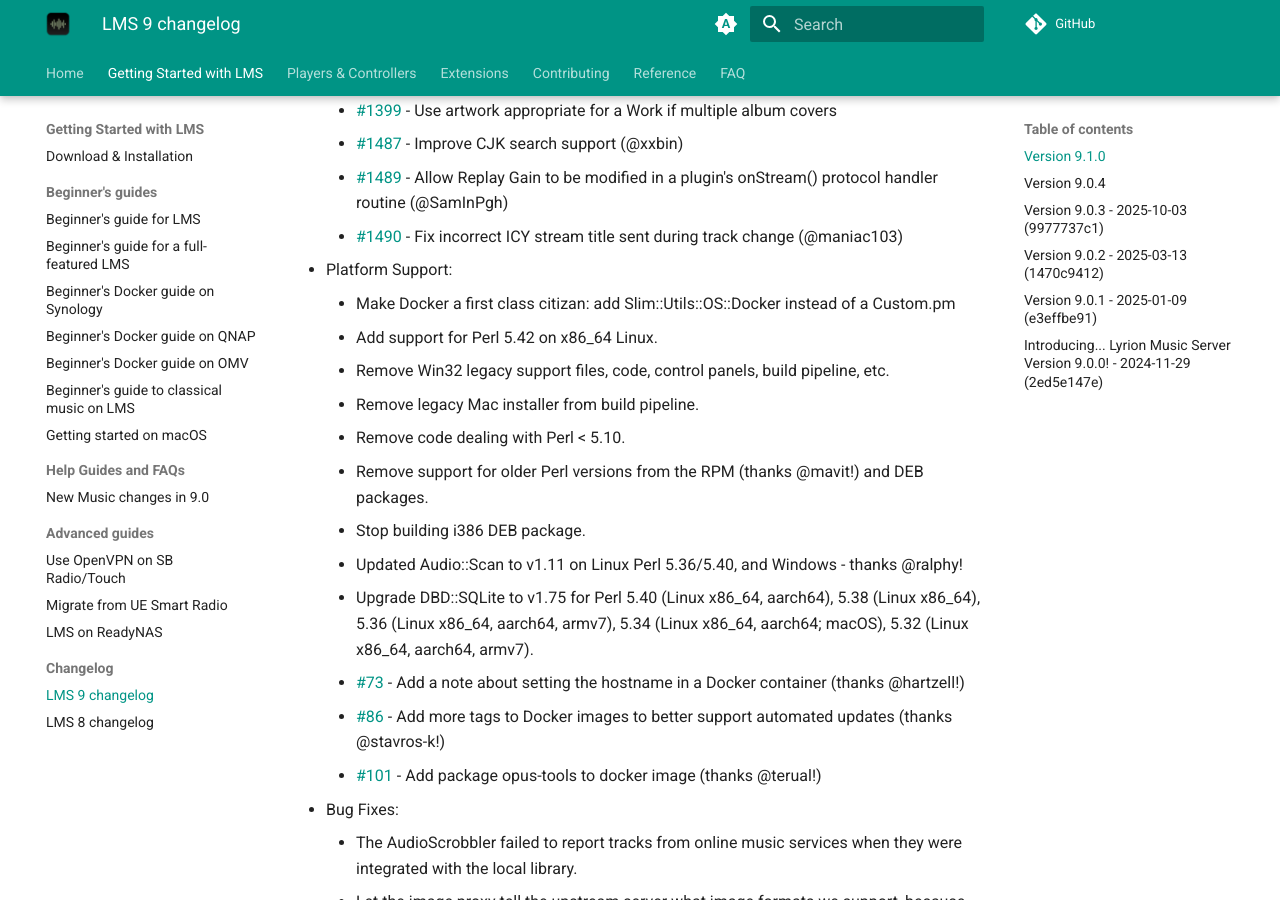
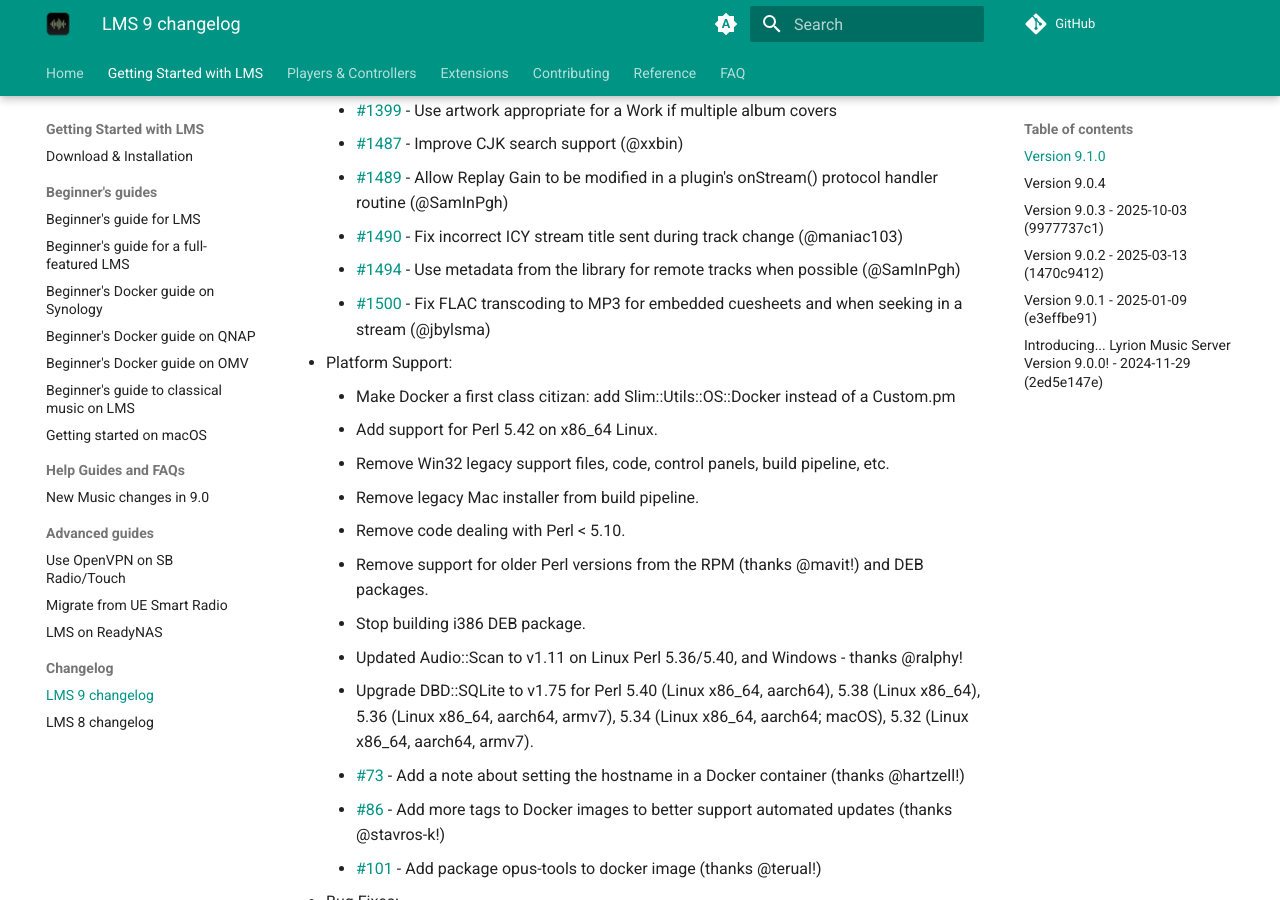
Before and after one commit to LMS-Community/lms-community.github.io, an MkDocs documentation site: the page built from docs/getting-started/changelog-lms9.md, in a window 1280 px wide and 900 px high, scrolled down 1696 px. Built offline with MkDocs 1.6.1 and Material for MkDocs 9.7.7, drawn with Linux system fonts in a browser that asks for light colours; a script that is not in the unit is left out; plug-ins that fetch from the network failed and are left out; comment, search, counter and statistics services are not loaded.

Commit message:
Update external data sources

```diff
--- a/docs/getting-started/changelog-lms9.md
+++ b/docs/getting-started/changelog-lms9.md
@@ -41,6 +41,8 @@
 	- [#1487](https://github.com/LMS-Community/slimserver/pull/1487) \- Improve CJK search support (@xxbin)
 	- [#1489](https://github.com/LMS-Community/slimserver/pull/1489) \- Allow Replay Gain to be modified in a plugin's onStream() protocol handler routine (@SamInPgh)
 	- [#1490](https://github.com/LMS-Community/slimserver/pull/1490) \- Fix incorrect ICY stream title sent during track change (@maniac103)
+	- [#1494](https://github.com/LMS-Community/slimserver/pull/1494) \- Use metadata from the library for remote tracks when possible (@SamInPgh)
+	- [#1500](https://github.com/LMS-Community/slimserver/pull/1500) \- Fix FLAC transcoding to MP3 for embedded cuesheets and when seeking in a stream (@jbylsma)
 
 - Platform Support:
 
```
